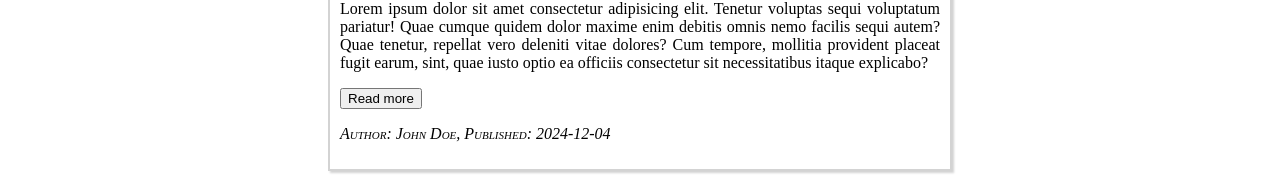
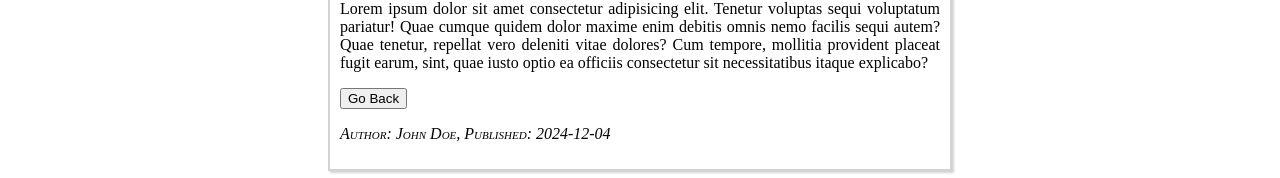
Before and after one commit to code-recycler1/angular-typescript, an Angular app: page /article/1 in a window 1280 px wide. Shown: the part 547-725 px from the top of the page. Built offline with nearby package versions, Linux system fonts and the light colour scheme.

Commit message:
added pipe, read more button, back button

```diff
--- a/src/app/article/article.component.html
+++ b/src/app/article/article.component.html
@@ -8,17 +8,21 @@
     </figure>
     @if(!isDetail) {
     <p class="text-justify my-3">
-        {{article.content}}
+        {{article.content | shortenContent : 250}}
+    </p>
+    <p class="py-2">
+        <button class="bg-orange-500 hover:bg-orange-700 text-white font-bold py-2 px-4 rounded"
+            (click)="detail(article.id)">Read more</button>
     </p>
     } @else {
     <p class="text-justify my-3">
         {{article.content}}
     </p>
+    <p class="py-2">
+        <button class="bg-gray-500 hover:bg-gray-700 text-white font-bold py-2 px-4 rounded" (click)="goBack()">Go
+            Back</button>
+    </p>
     }
-    <p class="py-2">
-        <button class="bg-orange-500 hover:bg-orange-700 text-white font-bold py-2 px-4 rounded"
-            (click)="detail(article.id)">Read more</button>
-    </p>
     <footer class="italic uppercase">
         <p>Author: {{article.author}}, Published: {{article.publishDate}}</p>
     </footer>
--- a/src/app/article/article.component.ts
+++ b/src/app/article/article.component.ts
@@ -3,6 +3,9 @@ import { Component, Input, OnInit } from '@angular/core';
 // Import the Article interface or class to type-check the input property
 import { Article } from '../article';
 import { Router } from '@angular/router';
+// Import Location service to navigate back to the previous page
+import { Location } from '@angular/common';
+import { ShortenContentPipe } from '../shorten-content.pipe';
 
 // Decorator to define metadata for the ArticleComponent
 @Component({
@@ -12,8 +15,8 @@ import { Router } from '@angular/router';
   // Marks this component as standalone, meaning it doesn't need to be declared in an NgModule
   standalone: true,
 
-  // Array of other modules or components to be imported for this component (currently empty)
-  imports: [],
+  // Array of other modules or components to be imported for this component
+  imports: [ShortenContentPipe],
 
   // Path to the HTML template file that defines the view for this component
   templateUrl: './article.component.html',
@@ -30,8 +33,8 @@ export class ArticleComponent implements OnInit {
   // Input property to indicate whether the component is displaying a detailed view or not
   @Input() isDetail: boolean = false;
 
-  // Constructor for the component, used for dependency injection (empty in this case)
-  constructor(private router: Router) { }
+  // Constructor for the component, used for dependency injection (injecting Location for going back)
+  constructor(private router: Router, private location: Location) { }
 
   // Angular lifecycle hook called once after the component's data-bound properties are initialized
   ngOnInit(): void {
@@ -44,4 +47,9 @@ export class ArticleComponent implements OnInit {
     // Use Angular's router to navigate to the article detail route, passing the article ID
     this.router.navigate(['/article', id]); // Navigates to the route '/article/{id}' for the given article
   }
+
+  // Method to navigate back to the previous page using the Location service
+  goBack(): void {
+    this.location.back(); // Goes back to the previous page in the browser's history
+  }
 }
--- /dev/null
+++ b/src/app/shorten-content.pipe.ts
@@ -0,0 +1,26 @@
+// Import the necessary Angular core modules for creating pipes and transforming data
+import { Pipe, PipeTransform } from '@angular/core';
+
+// Define a custom pipe using the @Pipe decorator
+@Pipe({
+  name: 'shortenContent', // Name of the pipe, used to refer to it in templates
+  standalone: true // Marks this pipe as standalone, so it doesn't need to be declared in an NgModule
+})
+export class ShortenContentPipe implements PipeTransform {
+
+  // The transform method is called whenever the pipe is used in a template
+  // It takes a string value to be shortened and an optional numberOfCharacters parameter to define the maximum length
+  transform(value: string, numberOfCharacters?: number): string {
+
+    // If the value length is smaller than the specified number of characters (or default 250),
+    // return the value as is without shortening
+    if (value.length < (numberOfCharacters ?? 250)) {
+      return value;
+    } else {
+      // If the value is longer than the specified number of characters,
+      // slice the string up to the specified length and add an ellipsis (" ...") at the end
+      return value.slice(0, numberOfCharacters ?? 250) + " ...";
+    }
+  }
+
+}
```
Also changed, not shown: 1 other file (tests, documents, lock files or other folders).
